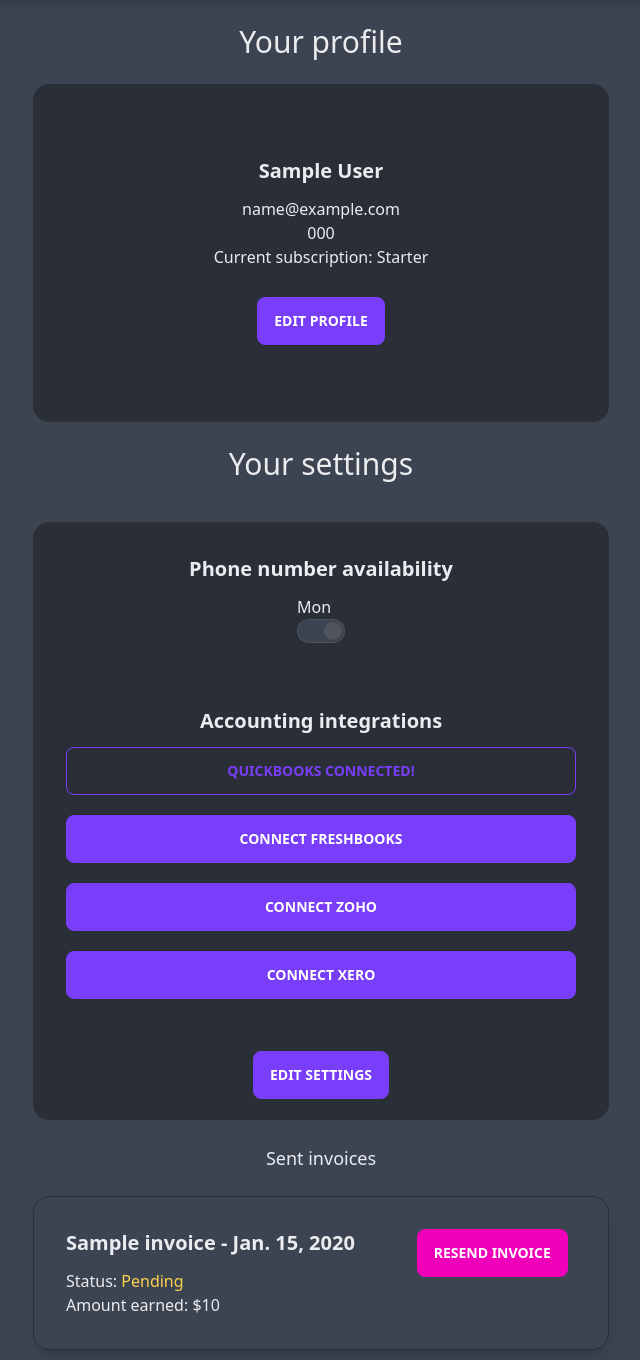
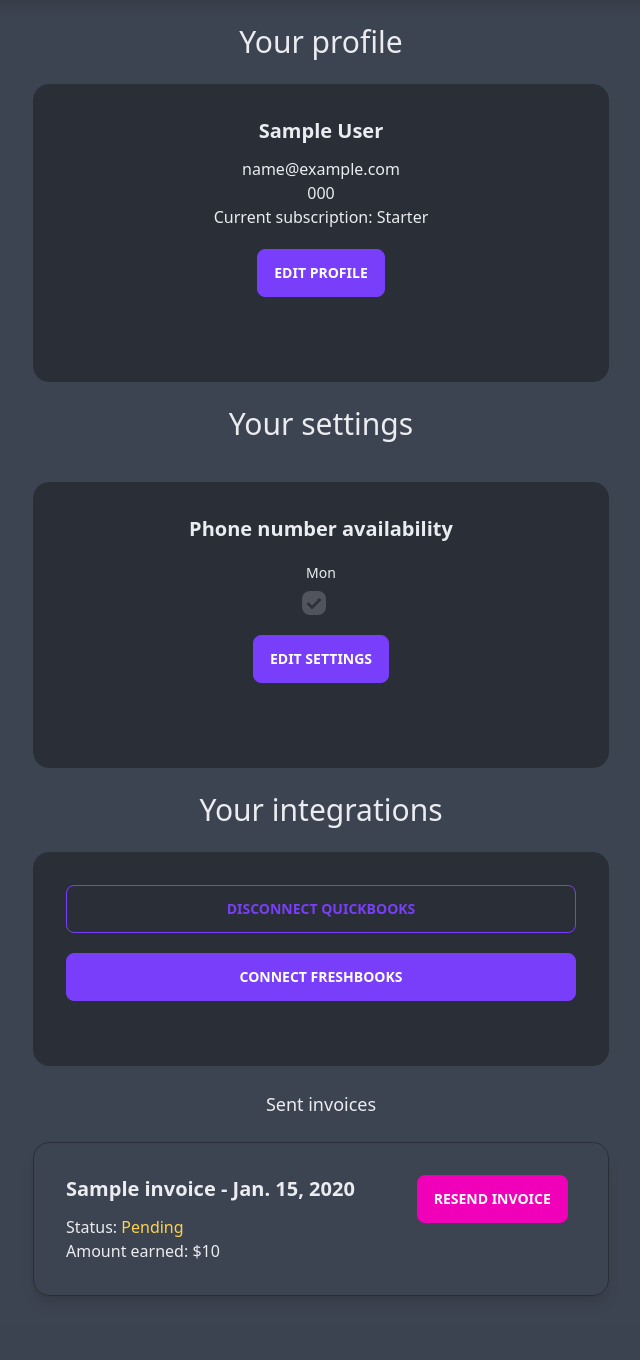
Before and after one commit to Afani97/Timary, a Django app: page /profile/ in a window 1280 px wide. Shown: the part 64-1424 px from the top of the page, without its empty margins (319-959 px from the left). After the commit the page ends 1360 px from the top, so only its background shows below. Run offline with Django 3.2, Linux system fonts and the light colour scheme; a user stored in the database is signed in; tables that the repository leaves empty hold one stand-in row (values such as "Sample post"); some libraries are stand-ins or nearby versions.

Commit message:
fix ui bugs

```diff
--- a/timary/templates/auth/login.html
+++ b/timary/templates/auth/login.html
@@ -6,7 +6,7 @@
     <div class="max-w-xl mx-auto mt-6">
         <h1 class="text-3xl mb-4 text-center">Login</h1>
 
-        <div class="p-10 card bg-base-200">
+        <div class="card bg-base-200">
             <div class="card-body">
                 {% include 'partials/_form.html' with form=form btn_title='Login' %}
             </div>
--- a/timary/templates/auth/register.html
+++ b/timary/templates/auth/register.html
@@ -6,7 +6,7 @@
     <div class="max-w-xl mx-auto mt-6">
         <h1 class="text-3xl mb-4 text-center">Signup</h1>
 
-        <div class="p-10 card bg-base-200">
+        <div class="card bg-base-200">
             <div class="card-body">
                 {% include 'partials/_form.html' with form=form hide_buttons=True %}
                 <div class="my-2 form-control">
--- a/timary/templates/invoices/pay_invoice.html
+++ b/timary/templates/invoices/pay_invoice.html
@@ -162,7 +162,7 @@
         <div class="divider divider-horizontal md:divider-vertical col-span-1"></div>
 
         <!-- Display a payment form -->
-        <form id="payment-form" class="col-span-3 h-80">
+        <form id="payment-form" class="col-span-3 h-80 mb-10">
             <div class="grid grid-cols-4 gap-2">
                 {% for field in pay_invoice_form %}
                     <div class="form-control my-4 {{ field.field.widget.attrs.classes }}">
@@ -174,7 +174,7 @@
             <div id="payment-element">
                 <!--Stripe.js injects the Payment Element-->
             </div>
-            <div class="mt-10">
+            <div class="mt-10 pb-10">
                 <button id="submit" class="ht-10">
                     <div class="spinner hidden" id="spinner"></div>
                     <span id="button-text">Pay invoice</span>
--- a/timary/templates/partials/_htmx_post_form.html
+++ b/timary/templates/partials/_htmx_post_form.html
@@ -53,9 +53,10 @@
         <a href="#" class="btn" id="{{ close_link_id }}">Close</a>
     {% endif %}
     {% if cancel_url %}
-        <button class="btn btn-ghost" hx-get="{{cancel_url}}" hx-trigger="click" hx-target="closest form" hx-swap="outerHTML">Cancel</button>
+        <button class="btn btn-ghost" hx-get="{{cancel_url}}" hx-trigger="click" hx-target="closest form" hx-swap="outerHTML" hx-indicator="#spinnr">Cancel</button>
     {% endif %}
-    <button hx-trigger="enterKey, click" class="btn btn-primary" type="submit"> {{ btn_title }}</button>
+    <button hx-trigger="enterKey, click" class="btn btn-primary" type="submit" hx-indicator="#spinnr"> {{ btn_title }}</button>
+    {% include "partials/_spinnr.html" %}
 </div>
 
 </form>
--- /dev/null
+++ b/timary/templates/partials/_integrations.html
@@ -0,0 +1,25 @@
+<div class="card bg-base-200 bordered" id="integrations-container">
+    <div class="card-body">
+        <div class="flex flex-col justify-center space-evenly space-y-5">
+            {% if settings.quickbooks_connected %}
+                <a hx-delete="{% url 'timary:quickbooks_disconnect' %}"
+                    hx-confirm="Are you sure you want to remove Quickbooks?"
+                    hx-target="#integrations-container"
+                    hx-swap="outerHTML"
+                    hx-indicator="#spinnr"
+                    class="btn btn-primary btn-outline">
+                    Disconnect quickbooks
+                </a>
+            {% else %}
+                <a href="{% url 'timary:quickbooks_connect' %}" class="btn btn-primary">Connect QuickBooks</a>
+            {% endif %}
+
+            {% if settings.freshbooks_connected %}
+                <p class="btn btn-primary btn-outline" disabled>FreshBooks Connected!</p>
+            {% else %}
+                <a href="{% url 'timary:quickbooks_connect' %}" class="btn btn-primary">Connect FreshBooks</a>
+            {% endif %}
+        </div>
+        {% include "partials/_spinnr.html" %}
+    </div>
+</div>
--- a/timary/templates/partials/_profile.html
+++ b/timary/templates/partials/_profile.html
@@ -1,16 +1,18 @@
-<div class="p-10 card bg-base-200 lg:card-side bordered" id="user-profile">
+<div class="card bg-base-200 lg:card-side bordered" id="user-profile">
     <div class="card-body">
         <h2 class="card-title text-center">{{user.first_name }} {{ user.last_name }}</h2>
         <p class="text-center">{{ user.email }}</p>
         <p class="text-center">{{ user.phone_number|default:"" }}</p>
         <p class="text-center">Current subscription: {{ user.get_membership_tier_display|title }}</p>
-        <div class="card-actions flex justify-center">
+        <div class="card-actions flex justify-center my-4">
             <button class="btn btn-primary"
                 hx-get="{% url 'timary:edit_user_profile' %}"
                 hx-target="#user-profile"
-                hx-swap="outerHTML">
+                hx-swap="outerHTML"
+                hx-indicator="#profile_spinnr">
                 Edit Profile
             </button>
         </div>
+        {% include "partials/_spinnr.html" with spinner_id="profile_spinnr" %}
     </div>
 </div>
--- a/timary/templates/partials/_settings.html
+++ b/timary/templates/partials/_settings.html
@@ -1,56 +1,32 @@
-<div class="card bg-base-200 bordered px-6 md:px-0 mt-10" id="user-settings">
+<div class="card bg-base-200 bordered mt-10" id="user-settings">
     <div class="card-body">
         <h2 class="card-title text-center">Phone number availability</h2>
-        <div class="flex justify-center space-evenly space-x-5">
+        <div class="flex justify-center space-x-5">
             {% for day in settings.phone_number_availability %}
                 <div class="form-control">
-                    <label>{{ day }}</label>
+                    <label class="label" for="{{ day }}"><span class="label-text">{{ day }}</span></label>
                     <input
+                        id="{{ day }}"
                         type="checkbox"
-                        class="toggle toggle-primary"
+                        class="checkbox"
                         checked="checked"
-                        disabled="true"
+                        disabled
                     >
                 </div>
             {% empty %}
                 <label>Update availability to receive texts</label>
             {% endfor %}
         </div>
+        <div class="card-actions flex justify-center my-4">
+            <button class="btn btn-primary"
+                hx-get="{% url 'timary:update_user_settings' %}"
+                hx-target="#user-settings"
+                hx-swap="outerHTML"
+                hx-indicator="#settings_spinnr">
+                Edit Settings
+            </button>
+        </div>
+        {% include "partials/_spinnr.html" with spinner_id="settings_spinnr" %}
     </div>
-    <div class="card-body">
-        <h2 class="card-title text-center">Accounting integrations</h2>
-        <div class="flex flex-col justify-center space-evenly space-y-5">
-            {% if settings.quickbooks_connected %}
-                <p class="btn btn-primary btn-outline" disabled>QuickBooks Connected!</p>
-            {% else %}
-                <a href="{% url 'timary:quickbooks_connect' %}" class="btn btn-primary">Connect QuickBooks</a>
-            {% endif %}
 
-            {% if settings.freshbooks_connected %}
-                <p class="btn btn-primary btn-outline" disabled>FreshBooks Connected!</p>
-            {% else %}
-                <a href="{% url 'timary:quickbooks_connect' %}" class="btn btn-primary">Connect FreshBooks</a>
-            {% endif %}
-
-            {% if settings.zoho_connected %}
-                <p class="btn btn-primary btn-outline" disabled>ZoHo Connected!</p>
-            {% else %}
-                <a href="{% url 'timary:quickbooks_connect' %}" class="btn btn-primary">Connect ZoHo</a>
-            {% endif %}
-
-            {% if settings.xero_connected %}
-                <p class="btn btn-primary btn-outline" disabled>Xero Connected!</p>
-            {% else %}
-                <a href="{% url 'timary:quickbooks_connect' %}" class="btn btn-primary">Connect Xero</a>
-            {% endif %}
-        </div>
-    </div>
-    <div class="flex justify-center my-5">
-        <button class="btn btn-primary"
-            hx-get="{% url 'timary:update_user_settings' %}"
-            hx-target="#user-settings"
-            hx-swap="outerHTML">
-            Edit Settings
-        </button>
-    </div>
 </div>
--- /dev/null
+++ b/timary/templates/partials/_spinnr.html
@@ -0,0 +1,12 @@
+<div class="htmx-indicator flex self-center"
+    {% if spinner_id %}
+        id="{{ spinner_id }}"
+    {% else %}
+        id="spinnr"
+    {% endif %}
+>
+    <svg class="animate-spin h-8 w-8 text-white" xmlns="http://www.w3.org/2000/svg" fill="none" viewBox="0 0 24 24">
+        <circle class="opacity-25" cx="12" cy="12" r="10" stroke="currentColor" stroke-width="4"></circle>
+        <path class="opacity-75" fill="currentColor" d="M4 12a8 8 0 018-8V0C5.373 0 0 5.373 0 12h4zm2 5.291A7.962 7.962 0 014 12H0c0 3.042 1.135 5.824 3 7.938l3-2.647z"></path>
+    </svg>
+</div>
--- a/timary/templates/timary/profile.html
+++ b/timary/templates/timary/profile.html
@@ -7,6 +7,11 @@
 
         <h1 class="text-3xl my-6 text-center">Your settings</h1>
         {% include "partials/_settings.html" %}
+
+        <h1 class="text-3xl my-6 text-center">Your integrations</h1>
+        {% include "partials/_integrations.html" %}
+
+
     </div>
     <div class="max-w-xl mx-auto">
         {% if sent_invoices.count > 0 %}
--- a/timary/urls.py
+++ b/timary/urls.py
@@ -84,6 +84,11 @@ urlpatterns += [
 # ACCOUNTING INTEGRATION URLS
 urlpatterns += [
     path("quickbooks-connect/", views.quickbooks_connect, name="quickbooks_connect"),
+    path(
+        "quickbooks-disconnect/",
+        views.quickbooks_disconnect,
+        name="quickbooks_disconnect",
+    ),
     path("quickbooks-redirect/", views.quickbooks_redirect, name="quickbooks_redirect"),
 ]
 
```
Also changed, not shown: timary/templates/partials/_hour.html (+8 -4 lines), timary/templates/partials/_htmx_put_form.html (+5 -3 lines), timary/templates/partials/_invoice.html (+11 -6 lines), timary/templates/partials/_settings_form.html (+9 -16 lines), timary/tests/test_views/test_profiles.py (+12 -8 lines), timary/views/accounting_views.py (+17 -1 lines).
